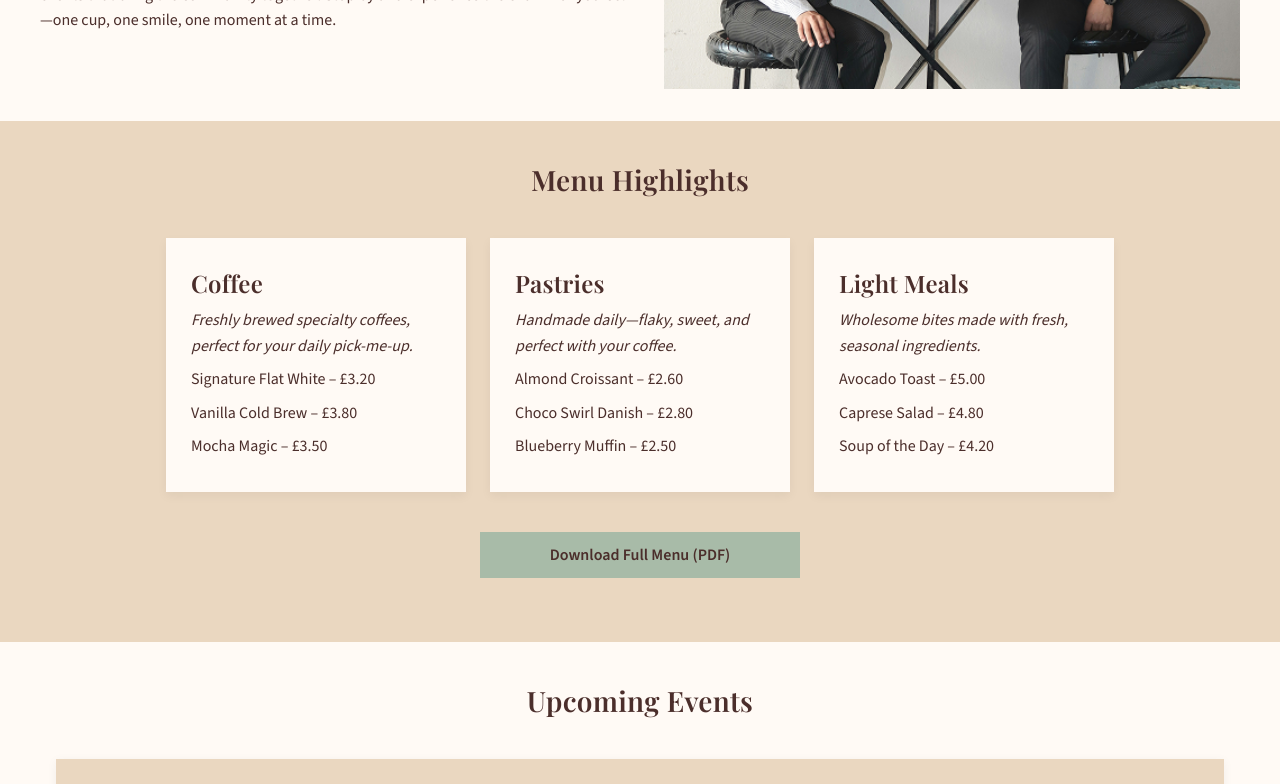
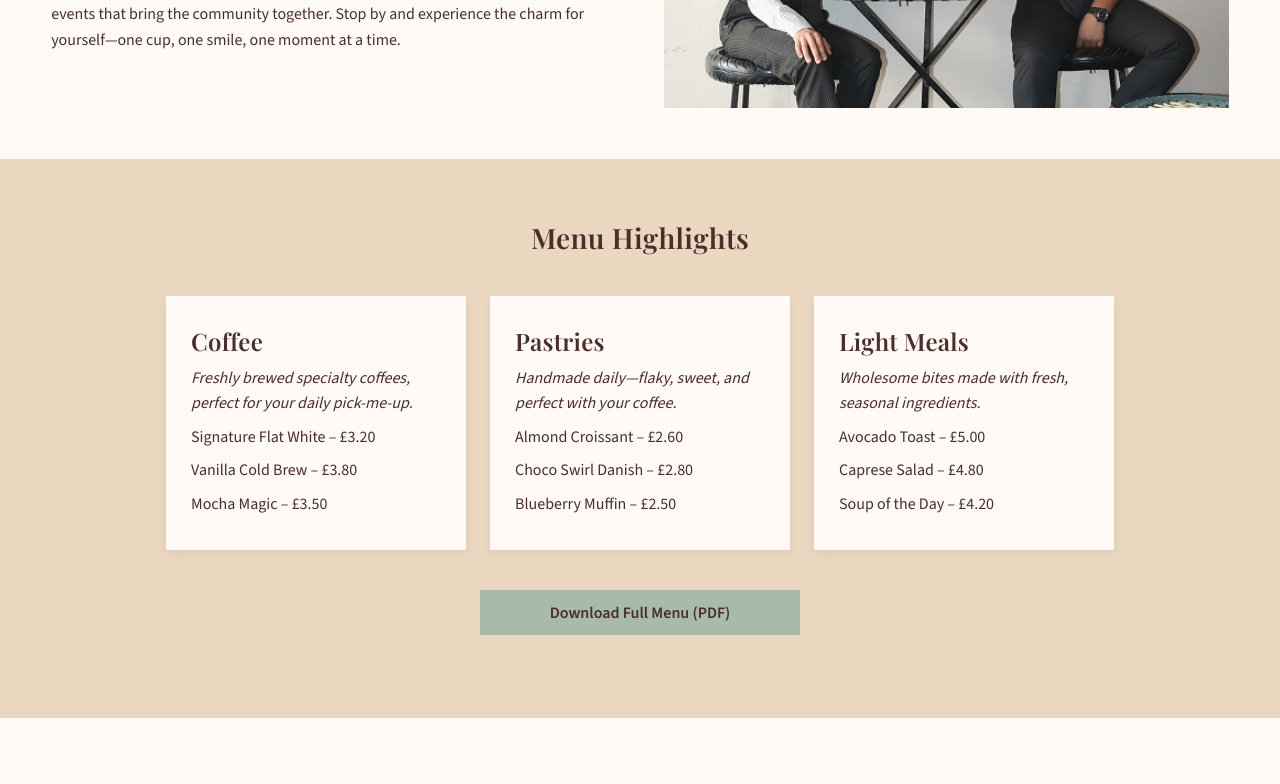
Before and after one commit to CandiceWeaver/cosy-corner-cafe, a Next.js app: page / in a window 1280 px wide. Shown: the part 1180-1964 px from the top of the page. Built offline with nearby package versions, Linux system fonts and the light colour scheme; a web font is replaced by a local one.

Commit message:
updated styling

```diff
--- a/app/components/section-outer-container.tsx
+++ b/app/components/section-outer-container.tsx
@@ -24,7 +24,7 @@ export default SectionOuterContainer
 // Outer wrapper controls background and full-width padding
 const OuterContainer = styled.div<{ $backgroundColor?: string }>`
   width: 100%;
-  padding: ${({ theme }) => theme.spacing.xl};
+  padding: clamp(2rem, 4vw, 4rem);
   background-color: ${({ $backgroundColor }) => $backgroundColor};
   display: flex;
   justify-content: center;
--- a/app/sections/contact-section.tsx
+++ b/app/sections/contact-section.tsx
@@ -10,7 +10,7 @@ import { LogoInstagram, LogoFacebook } from 'react-ionicons';
 const ContactSection = () => {
   return (
     <SectionOuterContainer
-      backgroundColor={theme.colors.background}
+      backgroundColor={theme.colors.secondary}
       id='contact'>
       <h3>Contact Us</h3>
       <ContactContent>
--- a/app/sections/footer.tsx
+++ b/app/sections/footer.tsx
@@ -7,7 +7,7 @@ import theme from '@/globalTheme';
 
 const Footer = () => {
   return (
-    <SectionOuterContainer backgroundColor={theme.colors.secondary}>
+    <SectionOuterContainer backgroundColor={theme.colors.primary}>
       <TopRow>
         <OpeningHours>
           <h6>🕝 Opening Hours</h6>
@@ -64,12 +64,12 @@ const TopRow = styled.div`
 const OpeningHours = styled.div`
   flex: 1;
   min-width: 200px;
+  color: ${({ theme }) => theme.colors.background};
 `
 
 const NavLinks = styled.nav`
   flex: 1;
   min-width: 200px;
-
   display: flex;
   flex-direction: column;
   align-items: flex-end;
@@ -88,7 +88,7 @@ const NavLinks = styled.nav`
     }
 
     a {
-      color: ${({ theme }) => theme.colors.primary};
+      color: ${({ theme }) => theme.colors.background};
       font-weight: ${({ theme }) => theme.fontWeight.semiBold};
       text-decoration: none;
 
@@ -104,10 +104,9 @@ const NavLinks = styled.nav`
   }
 `
 
-
 const BottomRow = styled.div`
   text-align: center;
   padding-top: ${({ theme }) => theme.spacing.sm};
   font-size: 0.8rem;
-  color: ${({ theme }) => theme.colors.primary || '#ccc'};
-`;
+  color: ${({ theme }) => theme.colors.background};
+`
--- a/app/sections/menu-highlights-section.tsx
+++ b/app/sections/menu-highlights-section.tsx
@@ -55,7 +55,6 @@ export default MenuHighlightsSection;
 
 const MenuGrid = styled.div`
   width: 100%;
-  max-width: 950px;
   display: flex;
   flex-wrap: wrap;
   gap: ${({ theme }) => theme.spacing.lg};
```
